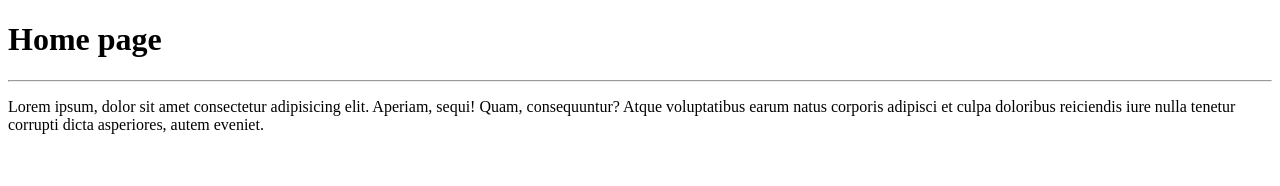
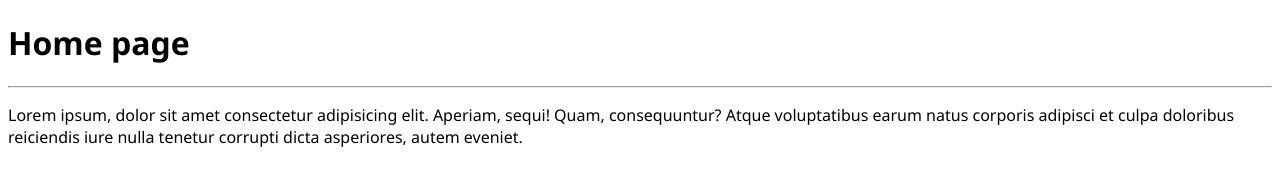
Before and after one commit to fulanovic/testRepo, a plain HTML site: page index.html in a window 1280 px wide. Drawn offline with Linux system fonts and the light colour scheme.

Commit message:
prvi css

```diff
--- /dev/null
+++ b/index.css
@@ -0,0 +1,3 @@
+body{
+    font-family: 'Segoe UI', Tahoma, Geneva, Verdana, sans-serif;
+}
--- a/index.html
+++ b/index.html
@@ -4,6 +4,7 @@
     <meta charset="UTF-8">
     <meta name="viewport" content="width=device-width, initial-scale=1.0">
     <meta http-equiv="X-UA-Compatible" content="ie=edge">
+    <link rel="stylesheet" href="index.css">
     <title>HomePage</title>
 </head>
 <body>
```
